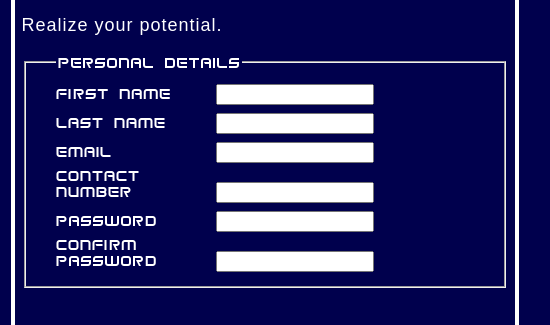
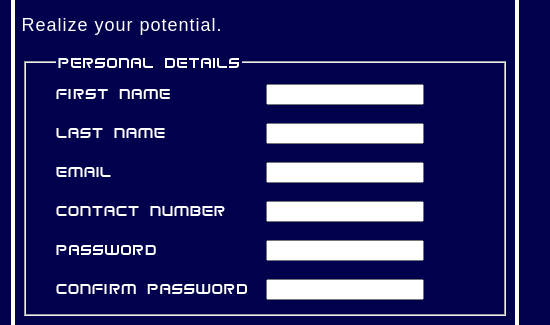
Before and after one commit to YousufRab/Sign_up_Form, a plain HTML site: page index.html in a window 1280 px wide. Shown: the part 178-503 px from the top of the page, 587-1137 px from the left. Drawn offline with Linux system fonts and the light colour scheme; a web font is replaced by a local one.

Commit message:
Add padding to personal details section form elements for better viewing

```diff
--- a/stylesheet.css
+++ b/stylesheet.css
@@ -75,12 +75,11 @@ fieldset {
     padding: 10px 30px;
 }
 
-legend > div {
-    padding-top: 10px;
-    padding-bottom: 0px;
+.personal {
+    padding-bottom: 10px;
 }
 
 label {
-    width: 150px;
+    width: 200px;
     display: inline-block;
 }
```
